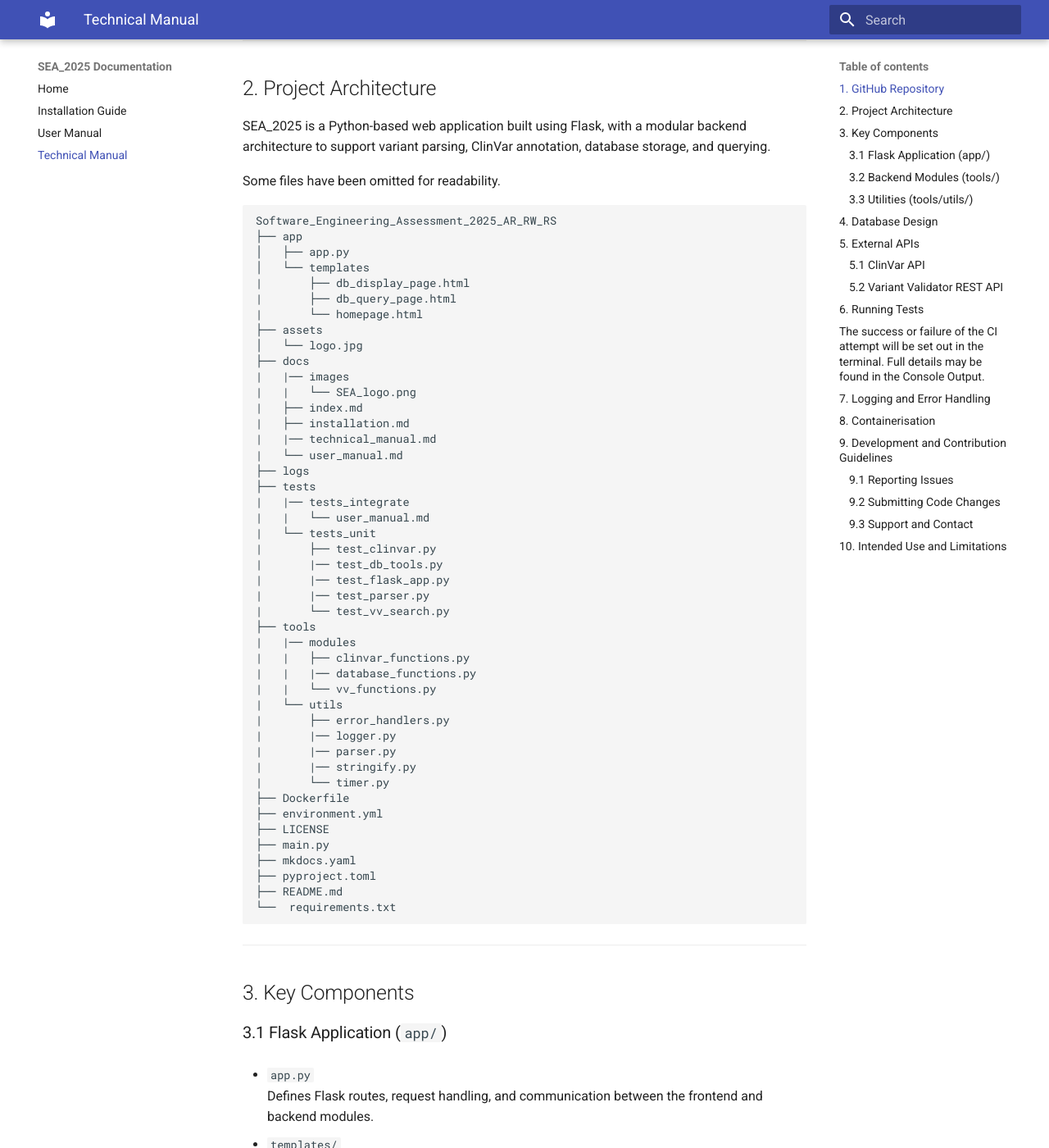
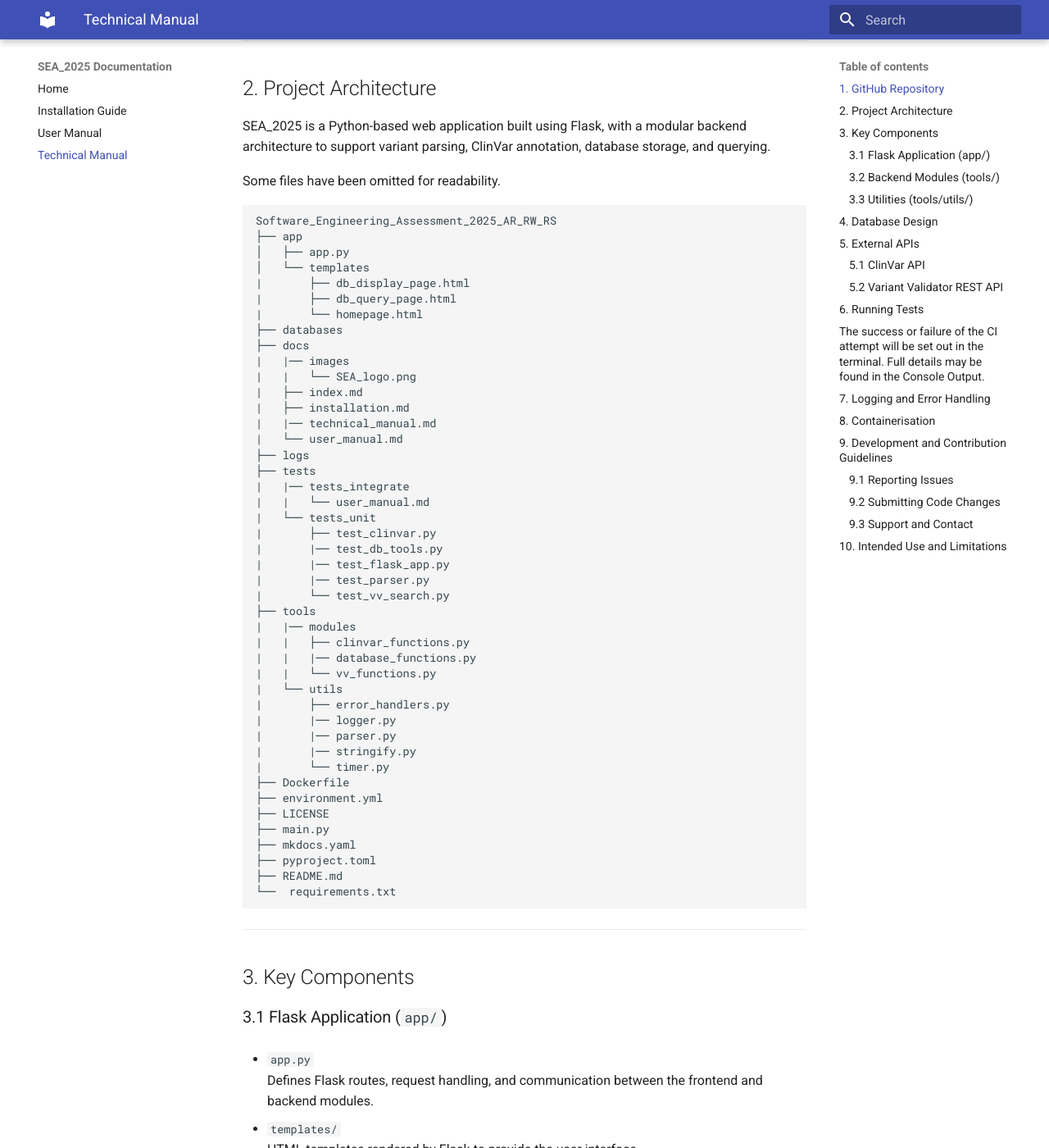
Before and after one commit to RebeccaSizer/Software_Engineering_Assessment_2025_AR_RW_RS, an MkDocs documentation site: the page built from docs/technical_manual.md, in a window 1280 px wide and 1400 px high, scrolled down 484 px. Shown: the whole window at 82% size. Built offline with MkDocs 1.6.1 and Material for MkDocs 9.7.7, drawn with Linux system fonts in a browser that asks for light colours.

Commit message:
Update technical_manual.md

```diff
--- a/docs/technical_manual.md
+++ b/docs/technical_manual.md
@@ -29,8 +29,7 @@ Software_Engineering_Assessment_2025_AR_RW_RS
 |       ├── db_display_page.html
 |       ├── db_query_page.html
 |       └── homepage.html
-├── assets
-│   └── logo.jpg
+├── databases
 ├── docs
 |   |── images
 |   |   └── SEA_logo.png
```
